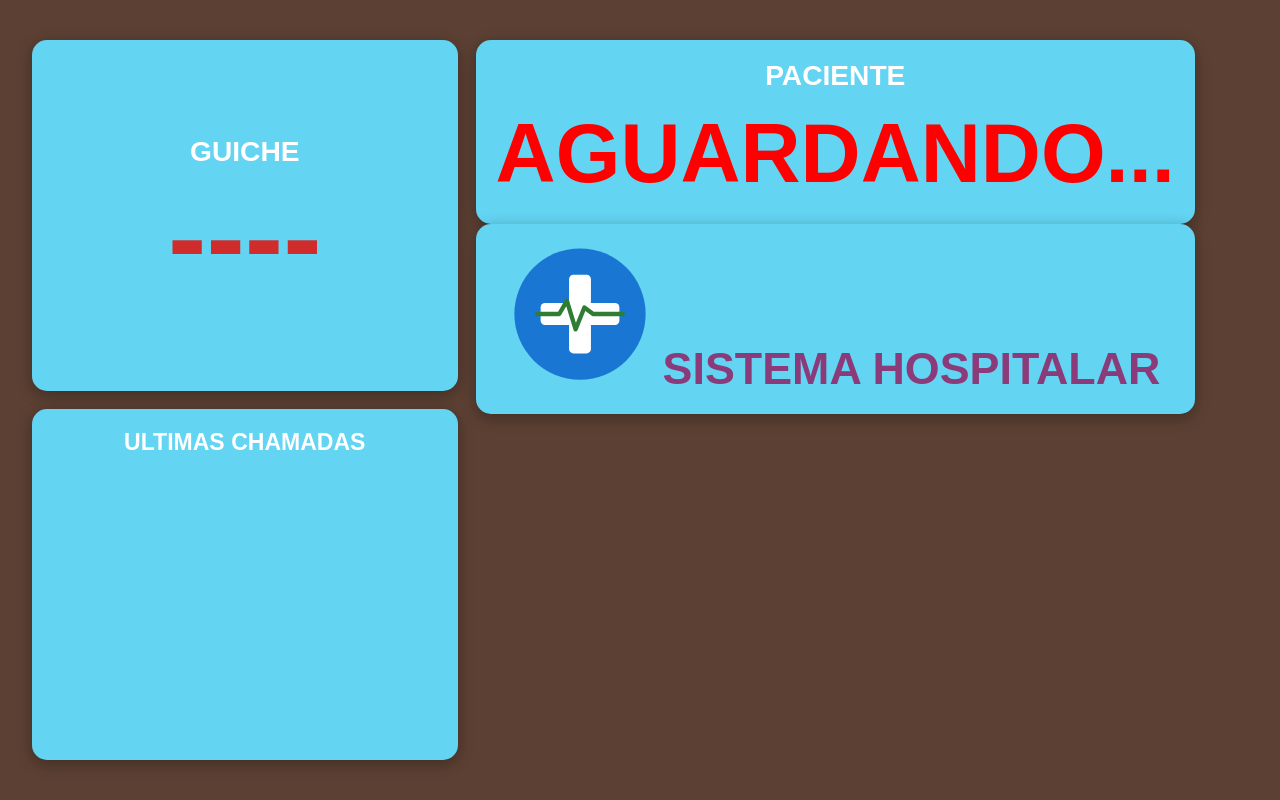
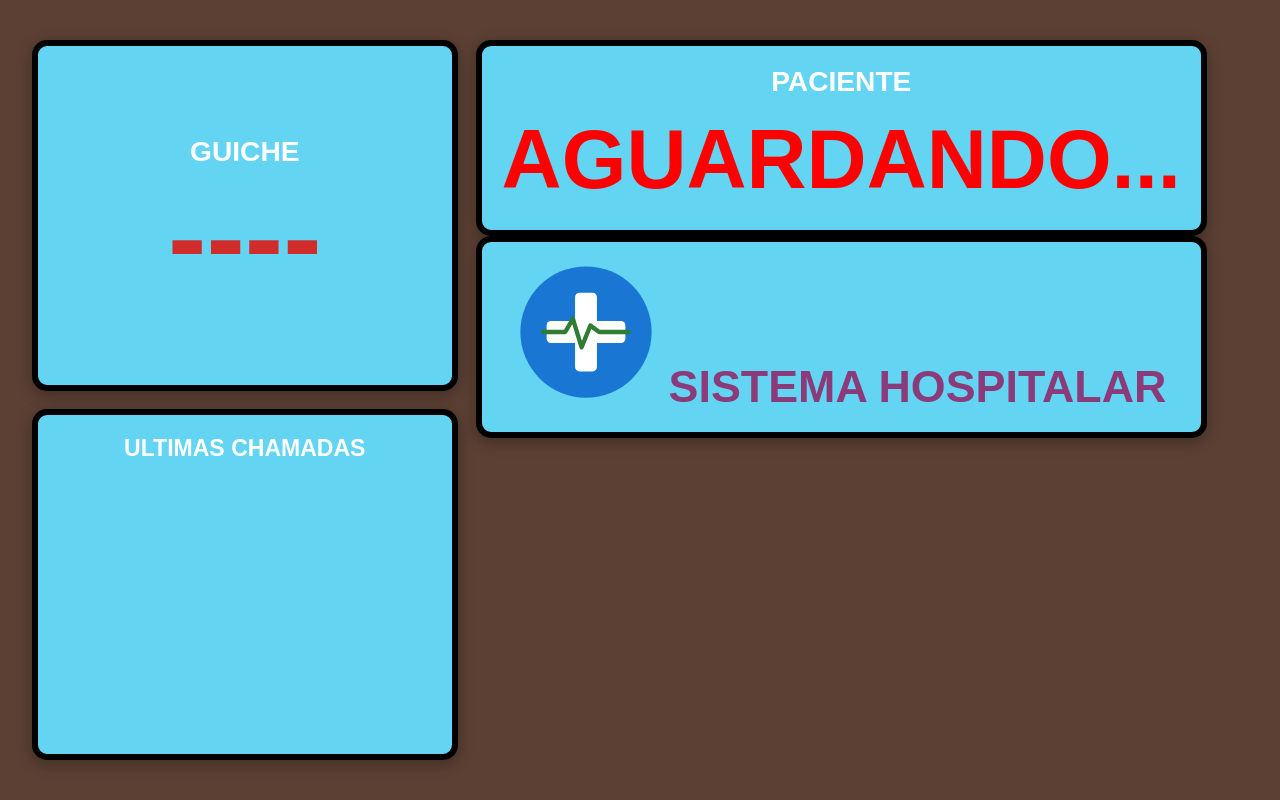
Before and after one commit to LucasOiveira/Sentinela, a website: page frontend/tv.html in a window 1280 px wide. Drawn offline with Linux system fonts and the light colour scheme; no server answers.

Commit message:
Update tv.html

```diff
--- a/frontend/tv.html
+++ b/frontend/tv.html
@@ -37,7 +37,7 @@
 
         .box {
             background-color: #63d4f2;
-            border: 6px;
+            border: 6px solid black;
             border-radius: 15px;
             padding: 20px;
             display: flex;
```
